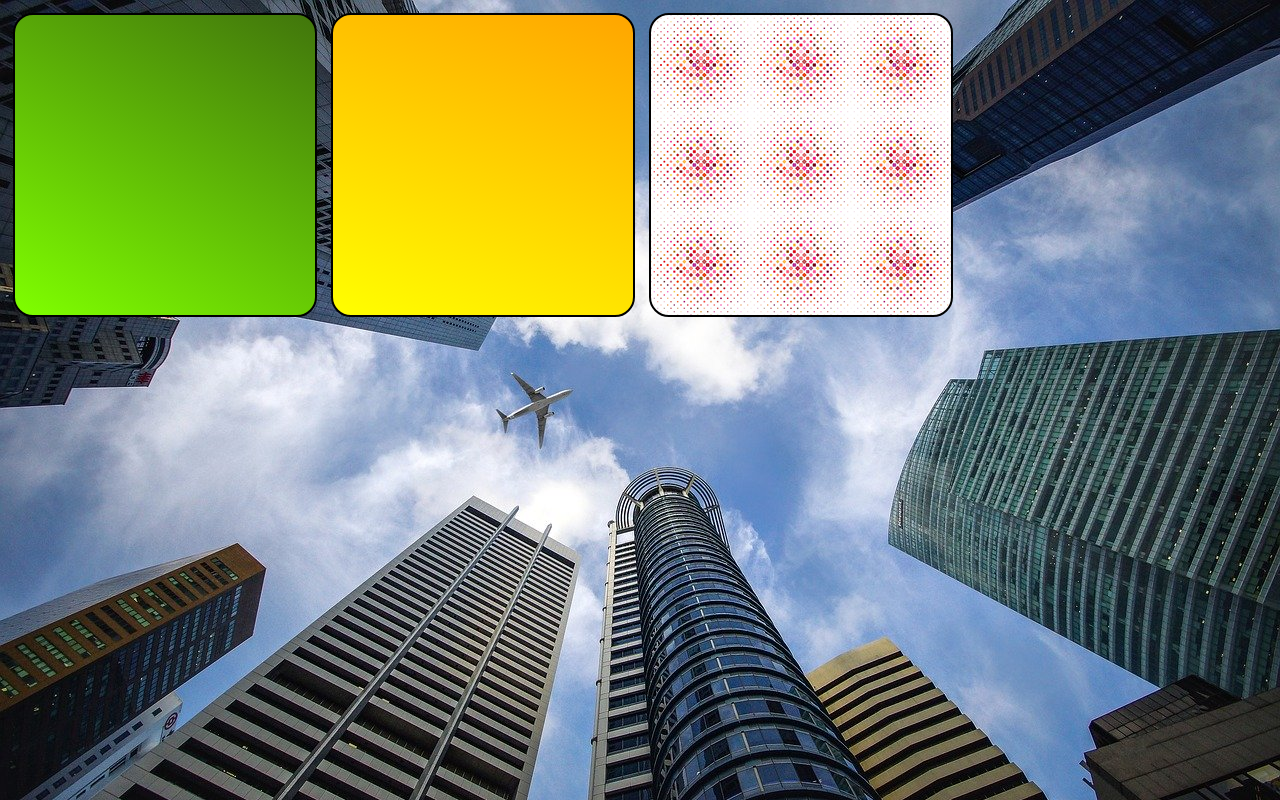
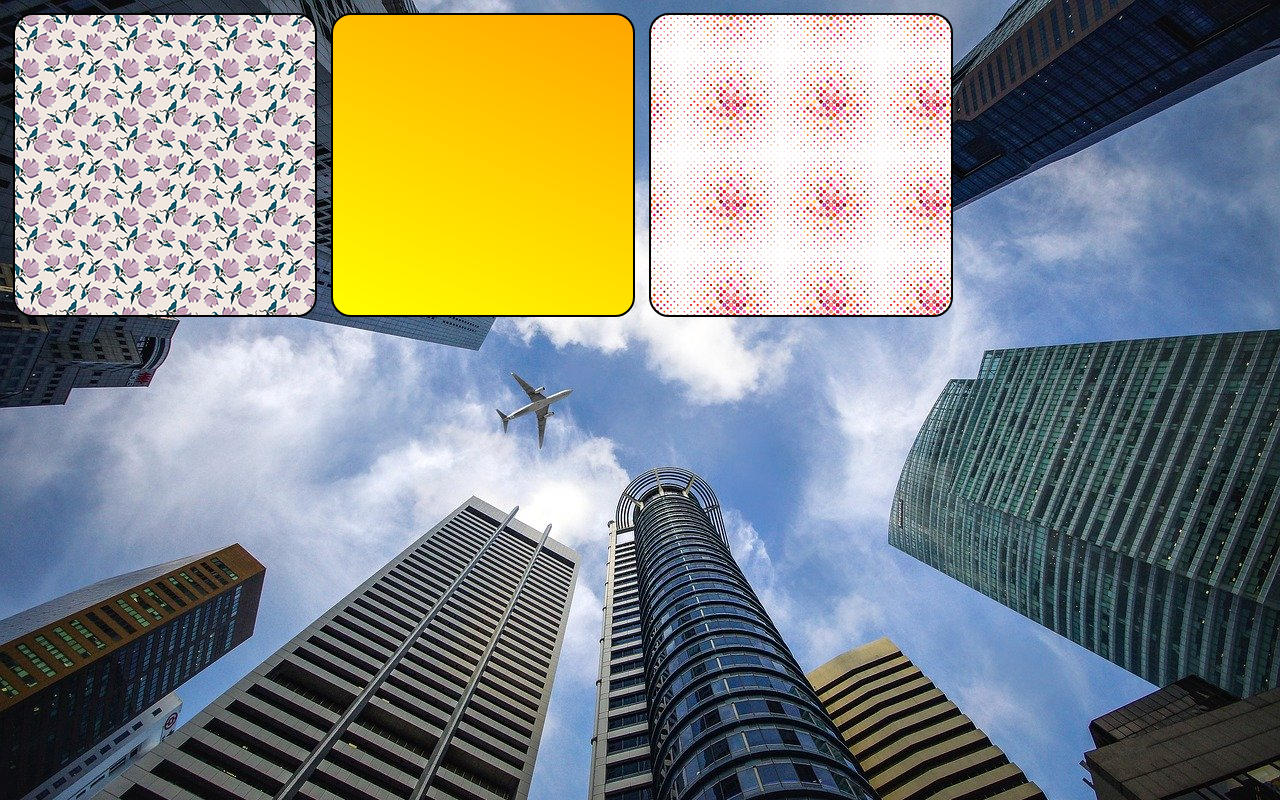
Before and after one commit to geovanemunizz/html-css, a plain HTML site: page exercicios/ex022/index.html in a window 1280 px wide. Drawn offline with Linux system fonts and the light colour scheme.

Commit message:
update background-position

```diff
--- a/exercicios/ex022/style.css
+++ b/exercicios/ex022/style.css
@@ -10,10 +10,10 @@ body {
     border: 2px solid black;
     border-radius: 20px;
 }
-
+/* background-position: px, %, center, top, bottom, right, left */
 #q1{
-    background-image: linear-gradient(30deg, chartreuse, rgb(65, 117, 12));
-    background-position: left bottom;
+    background-image: url(imagens/pattern003.png);
+    background-position: 50% 50%; /*centralizado*/
 
 }
 
@@ -22,5 +22,6 @@ body {
 }
 
 #q3 {
-    background-position: left bottom;background-image: url(imagens/pattern002.png);
+    background-image: url(imagens/pattern002.png);
+    background-position: 30px 40px; /*30px para a vertical, 40px para a horizontal*/
 }
```
